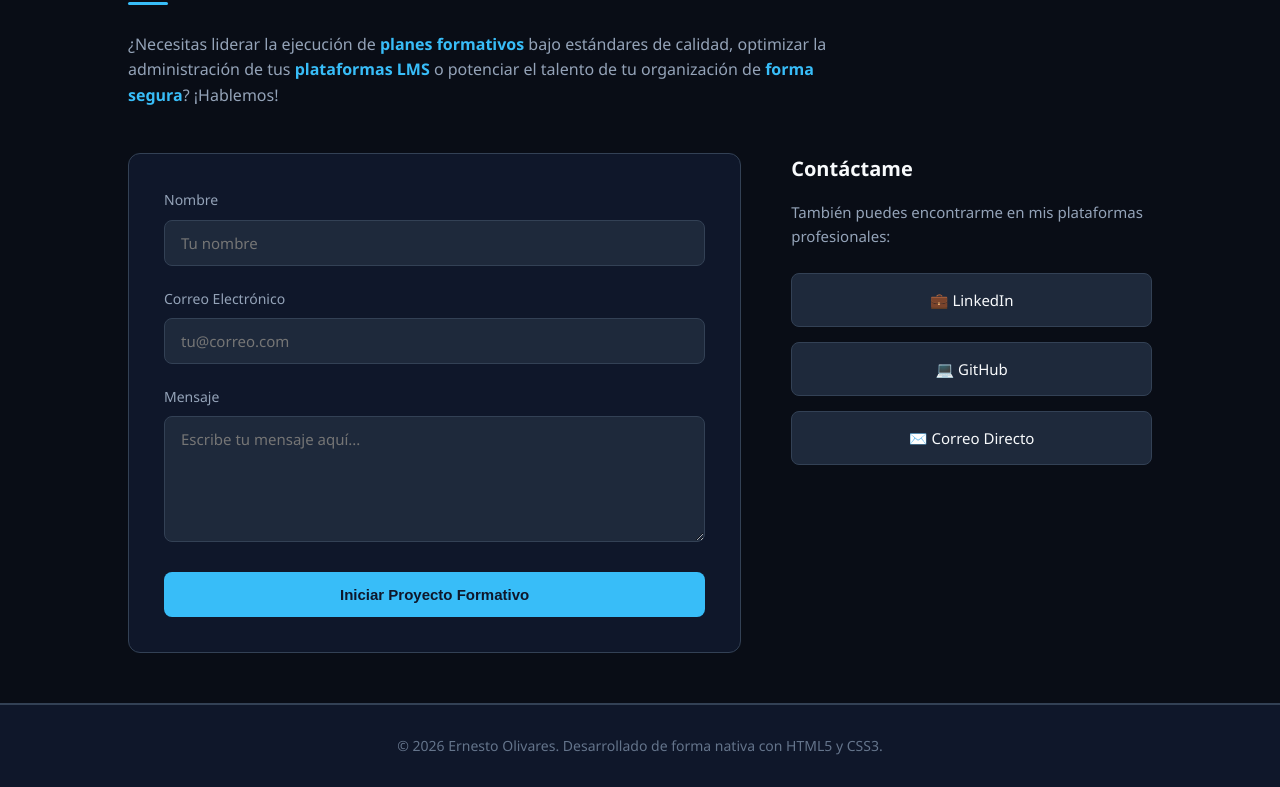
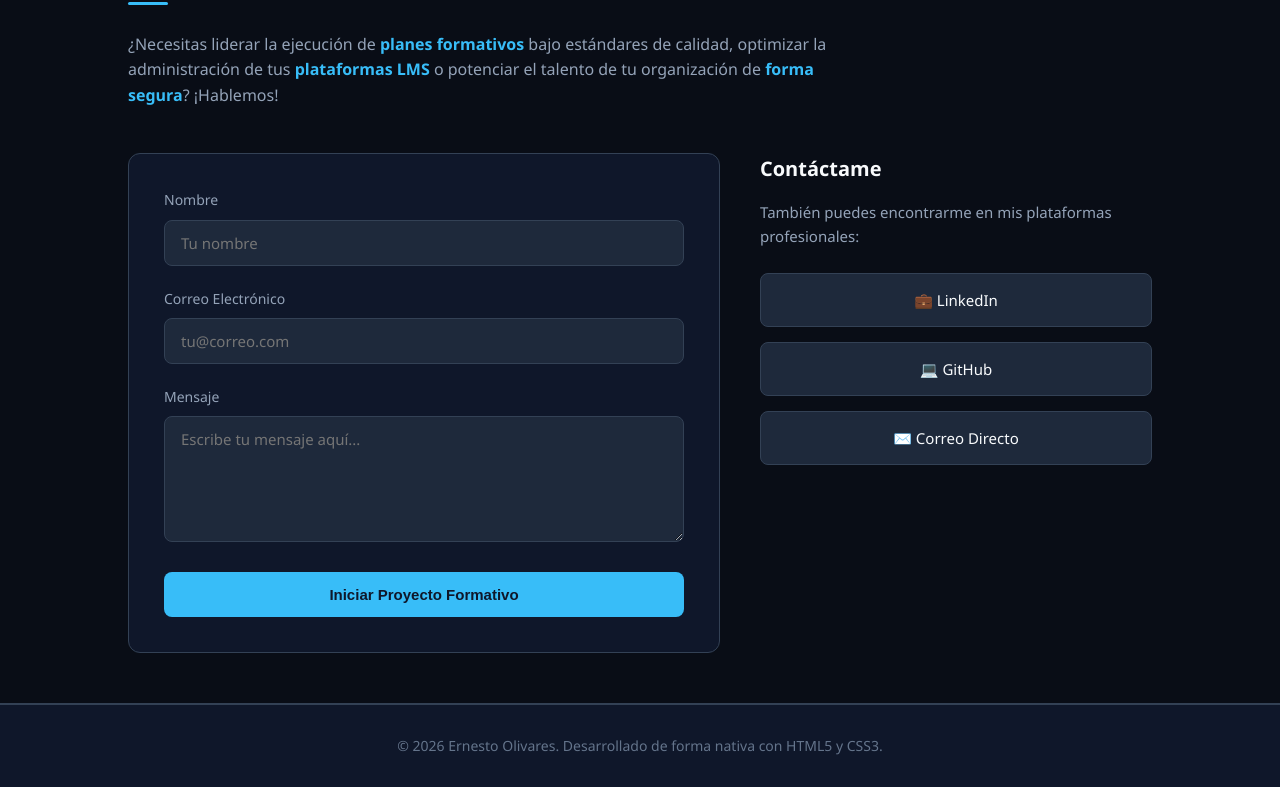
Before and after one commit to elerni/CV2, a plain HTML site: page index.html in a window 1280 px wide. Shown: the part 1985-2772 px from the top of the page. Drawn offline with Linux system fonts and the light colour scheme.

Commit message:
Update style.css

```diff
--- a/style.css
+++ b/style.css
@@ -368,7 +368,7 @@ body {
     }
 }
 /* ==========================================================================
-   9. SECCIÓN DE CONTACTO & FORMULARIO
+   9. SECCIÓN DE CONTACTO & FORMULARIO (CORREGIDA)
    ========================================================================== */
 .contact-section {
     background-color: #090d16;
@@ -386,14 +386,19 @@ body {
     font-weight: 600;
 }
 
+/* Contenedor principal corregido con flex-wrap */
 .contact-container {
     display: flex;
-    gap: 50px;
+    gap: 40px;
     align-items: flex-start;
+    width: 100%; /* Asegura que no se pase de la pantalla */
+    flex-wrap: wrap; /* Si no cabe en pantallas medianas, baja el bloque automáticamente */
 }
 
+/* Ajuste del formulario con porcentajes flexibles */
 .contact-form {
-    flex: 1.2;
+    flex: 1 1 500px; /* Crece y se achica, con un mínimo ideal de 500px */
+    max-width: 100%; /* No permite que se desborde */
     background-color: var(--bg-main);
     padding: 35px;
     border-radius: 12px;
@@ -412,9 +417,11 @@ body {
     font-weight: 500;
 }
 
+/* Forzar a que los inputs respeten el ancho de su contenedor */
 .form-group input,
 .form-group textarea {
     width: 100%;
+    max-width: 100%; /* Clave para que no rompa el diseño */
     padding: 12px 16px;
     background-color: var(--bg-card);
     border: 1px solid var(--border-color);
@@ -443,8 +450,10 @@ body {
     background-color: #7dd3fc;
 }
 
+/* Ajuste del bloque lateral de información */
 .contact-info {
-    flex: 0.8;
+    flex: 1 1 300px; /* Se adapta flexiblemente al lado o abajo */
+    max-width: 100%;
 }
 
 .contact-info h3 {
@@ -483,7 +492,6 @@ body {
     color: var(--accent-cyan);
     background-color: rgba(56, 189, 248, 0.02);
 }
-
 /* ==========================================================================
    10. PIE DE PÁGINA (FOOTER DE CIERRE)
    ========================================================================== */
```
